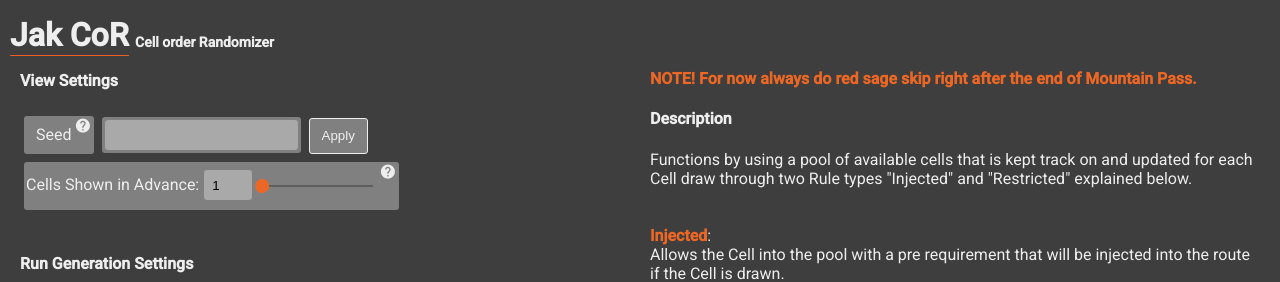
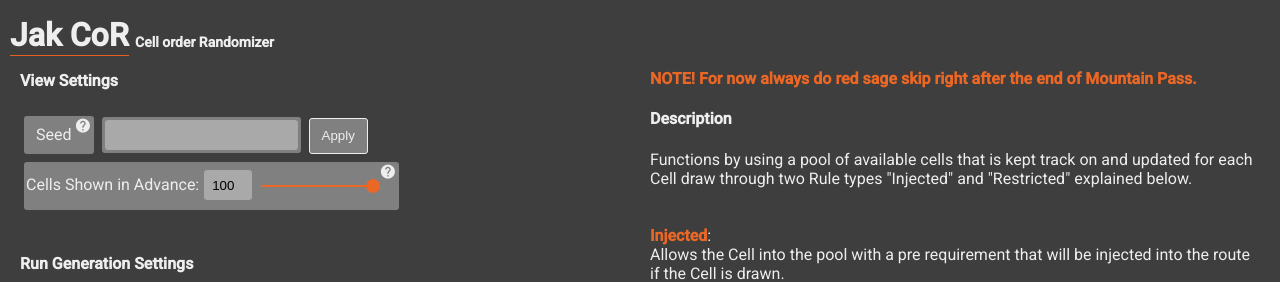
Before and after one commit to JoKronk/JakCoR, an Angular app: page / in a window 1280 px wide. Shown: the top 282 px of the page. Built offline with nearby package versions, Linux system fonts and the light colour scheme.

Commit message:
-Added category titles.

```diff
--- a/src/app/common/classes/preset.ts
+++ b/src/app/common/classes/preset.ts
@@ -1,3 +1,4 @@
+import { Cell } from "./cell";
 import { Randomizer } from "./randomizer";
 import { Rule } from "./rule";
 
@@ -17,10 +18,61 @@
         this.lockLevel = 0;
     }
 
+    //Generations
+    downloadLssFile() {
+        var element = document.createElement('a');
+        let data = encodeURIComponent(this.writeLssFile());
+        element.setAttribute('href', 'data:Application/octet-stream;charset=UTF-8,' + data);
+        element.setAttribute('download', 'JakCoR.lss');
+
+        element.style.display = 'none';
+        document.body.appendChild(element);
+
+        element.click();
+
+        document.body.removeChild(element);
+    }
+
+    private writeLssFile(): string {
+        const xmlBase = '<?xml version="1.0" encoding="UTF-8"?><Run version="1.7.0"><GameIcon /><GameName>Jak and Daxter: The Precursor Legacy</GameName><CategoryName>Randomizer: ' + this.name + '</CategoryName><LayoutPath></LayoutPath><Metadata><Run id="" /><Platform usesEmulator="False"></Platform><Region></Region><Variables /></Metadata><Offset>-00:00:01.60</Offset><AttemptCount>0</AttemptCount><AttemptHistory /><Segments></Segments><AutoSplitterSettings /></Run>';
+        var parser = new DOMParser();
+        var xmlDoc: Document = parser.parseFromString(xmlBase, "text/xml");
+        var segments = xmlDoc.getElementsByTagName("Segments");
+
+        const sortedCells: Cell[] = this.randomizer.cells.filter(x => x.cellNumber).sort((a,b) => (a.cellNumber > b.cellNumber) ? 1 : ((b.cellNumber > a.cellNumber) ? -1 : 0));
+        sortedCells.forEach(cell => {
+            segments[0].appendChild(this.generateCellXmlSegment(xmlDoc, "[Cell " + cell.cellNumber + "] " + cell.level + ": " + cell.name));
+        });
+        if (this.randomizer.endAtFinalBoss)
+            segments[0].appendChild(this.generateCellXmlSegment(xmlDoc, "[END] Citadel: Final Boss"))
+
+        var serializer = new XMLSerializer();
+        return serializer.serializeToString(xmlDoc);
+    }
+
+    private generateCellXmlSegment(xmlDoc, splitname: string): any {
+        let segment = xmlDoc.createElement("Segment");
+        let name = xmlDoc.createElement("Name");
+        name.innerHTML = splitname;
+        segment.appendChild(name);
+
+        let splitTimes = xmlDoc.createElement("SplitTimes");
+        let splitTime = xmlDoc.createElement("SplitTime");
+        splitTime.setAttribute("name", "Personal Best");
+        splitTimes.appendChild(splitTime);
+        segment.appendChild(splitTimes);
+
+        segment.appendChild(xmlDoc.createElement("BestSegmentTime"));
+        segment.appendChild(xmlDoc.createElement("SegmentHistory"));
+        return segment;
+    }
+
+
+
     public static FiddyCellRando(): Preset {
         const preset: Preset = new Preset("50 Cells", "Estimated time: 1h 30min+");
         preset.randomizer.cellsInRun = 50;
-        preset.randomizer.cellsShownInAdvance = 1;
+        preset.randomizer.cellsShownInAdvance = 100;
         preset.randomizer.endAtFinalBoss = false;
         preset.randomizer.sameLevelPercent = 60;
         preset.randomizer.sameLevelPercentOrbCells = 50;
--- a/src/app/common/classes/randomizer.ts
+++ b/src/app/common/classes/randomizer.ts
@@ -5,8 +5,6 @@
 import * as seedrandom from "seedrandom";
 
 export class Randomizer {
-    presetName: string;
-
     endAtFinalBoss: boolean;
     cellsInRun: number;
     cellsShownInAdvance: number;
@@ -219,58 +217,7 @@
         return cellPool[Math.floor(this.mathRandom() * cellPool.length)].id;
     }
 
-
-    //Generations
-    downloadLssFile() {
-        var element = document.createElement('a');
-        let data = encodeURIComponent(this.writeLssFile());
-        element.setAttribute('href', 'data:Application/octet-stream;charset=UTF-8,' + data);
-        element.setAttribute('download', 'JakCoR.lss');
-
-        element.style.display = 'none';
-        document.body.appendChild(element);
-
-        element.click();
-
-        document.body.removeChild(element);
-    }
-
-    private writeLssFile(): string {
-        const xmlBase = '<?xml version="1.0" encoding="UTF-8"?><Run version="1.7.0"><GameIcon /><GameName>Jak and Daxter: The Precursor Legacy</GameName><CategoryName>' + this.presetName + '</CategoryName><LayoutPath></LayoutPath><Metadata><Run id="" /><Platform usesEmulator="False"></Platform><Region></Region><Variables /></Metadata><Offset>-00:00:01.60</Offset><AttemptCount>0</AttemptCount><AttemptHistory /><Segments></Segments><AutoSplitterSettings /></Run>';
-        var parser = new DOMParser();
-        var xmlDoc: Document = parser.parseFromString(xmlBase, "text/xml");
-        var segments = xmlDoc.getElementsByTagName("Segments");
-
-        const sortedCells: Cell[] = this.cells.filter(x => x.cellNumber).sort((a,b) => (a.cellNumber > b.cellNumber) ? 1 : ((b.cellNumber > a.cellNumber) ? -1 : 0));
-        sortedCells.forEach(cell => {
-            segments[0].appendChild(this.generateCellXmlSegment(xmlDoc, "[Cell " + cell.cellNumber + "] " + cell.level + ": " + cell.name));
-        });
-        if (this.endAtFinalBoss)
-            segments[0].appendChild(this.generateCellXmlSegment(xmlDoc, "[END] Citadel: Final Boss"))
-
-        var serializer = new XMLSerializer();
-        return serializer.serializeToString(xmlDoc);
-    }
-
-    private generateCellXmlSegment(xmlDoc, splitname: string): any {
-        let segment = xmlDoc.createElement("Segment");
-        let name = xmlDoc.createElement("Name");
-        name.innerHTML = splitname;
-        segment.appendChild(name);
-
-        let splitTimes = xmlDoc.createElement("SplitTimes");
-        let splitTime = xmlDoc.createElement("SplitTime");
-        splitTime.setAttribute("name", "Personal Best");
-        splitTimes.appendChild(splitTime);
-        segment.appendChild(splitTimes);
-
-        segment.appendChild(xmlDoc.createElement("BestSegmentTime"));
-        segment.appendChild(xmlDoc.createElement("SegmentHistory"));
-        return segment;
-    }
-
     constructor() {
-        this.presetName = null;
         this.randomizeCompleted = false;
         this.endAtFinalBoss = true;
         this.cellsInRun = 74;
--- a/src/app/random-cell/random-cell.component.html
+++ b/src/app/random-cell/random-cell.component.html
@@ -143,7 +143,7 @@
     </div>
 
     <div class="run" [class.hidden]="!preset.randomizer.randomizeCompleted" #run>
-        <button class="box box-button run-header" (click)="preset.randomizer.downloadLssFile()">Download Livesplit File</button>
+        <button class="box box-button run-header" (click)="preset.downloadLssFile()">Download Livesplit File</button>
         <b class="run-header">Run seed: </b>
         <input type="number" disabled [(ngModel)]="preset.randomizer.seed"><br />
         <p *ngFor="let cell of displayedCells">Cell {{ cell.cellNumber }}: <b>{{ cell.level }}</b>: {{ cell.name }}</p>
```
